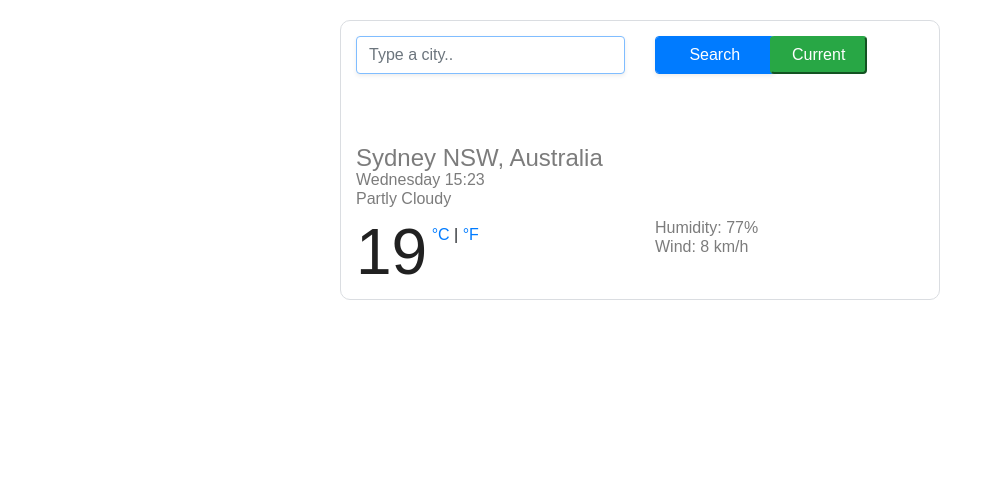
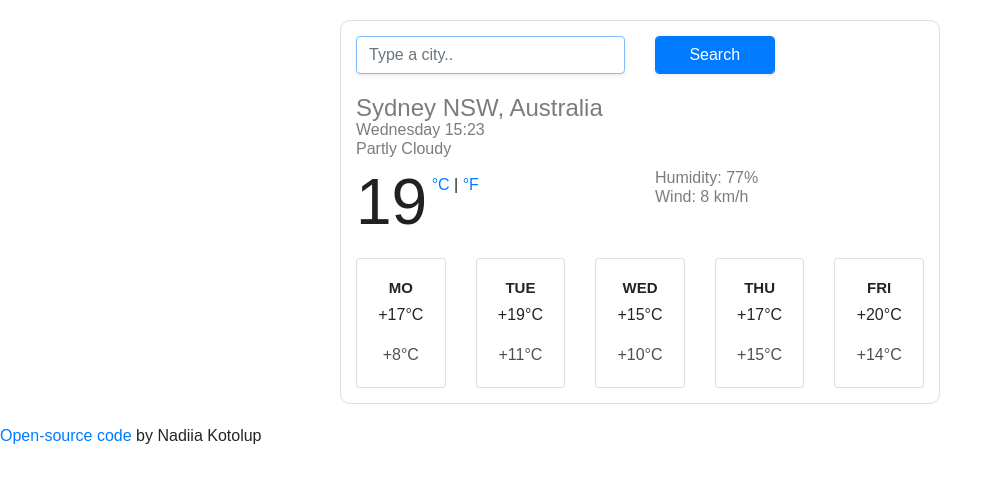
Before and after one commit to NadiiaKotolup/Weather-forecast, a plain HTML site: page index.html in a window 1280 px wide. Shown: the whole page, without its empty margins (0-1003 px from the left). Drawn offline with nearby package versions, Linux system fonts and the light colour scheme.

Commit message:
Deleted currentPositionButtonin HTML, JS and CSS. Added class card in HTML.

```diff
--- a/index.html
+++ b/index.html
@@ -35,11 +35,6 @@
                 value="Search"
                 class="form-control btn btn-primary shadow-sm"
               />
-              <div clas="col-3">
-                <button clas="currentPositionButton" id="currentPositionButton">
-                  Current
-                </button>
-              </div>
             </div>
           </div>
         </form>
@@ -68,8 +63,77 @@
             </ul>
           </div>
         </div>
+
+        <br />
+        <div class="row">
+          <div class="col">
+            <div class="card">
+              <div class="card-body text-center">
+                <h5 class="card-title">MO</h5>
+                <h5 class="card-subtitle mb-2 text-muted">
+                  <i class="fa-solid fa-cloud-sun icon"></i>
+                </h5>
+                <p class="card-text">+17°C</p>
+                <p class="card-text night">+8°C</p>
+              </div>
+            </div>
+          </div>
+          <div class="col">
+            <div class="card">
+              <div class="card-body text-center">
+                <h5 class="card-title">TUE</h5>
+                <h5 class="card-subtitle mb-2 text-muted">
+                  <i class="fa-solid fa-cloud-rain icon"></i>
+                </h5>
+                <p class="card-text">+19°C</p>
+                <p class="card-text night">+11°C</p>
+              </div>
+            </div>
+          </div>
+          <div class="col">
+            <div class="card">
+              <div class="card-body text-center">
+                <h5 class="card-title">WED</h5>
+                <h5 class="card-subtitle mb-2 text-muted">
+                  <i class="fa-solid fa-cloud-sun-rain icon"></i>
+                </h5>
+                <p class="card-text">+15°C</p>
+                <p class="card-text night">+10°C</p>
+              </div>
+            </div>
+          </div>
+          <div class="col">
+            <div class="card">
+              <div class="card-body text-center">
+                <h5 class="card-title">THU</h5>
+                <h5 class="card-subtitle mb-2 text-muted">
+                  <i class="fa-solid fa-cloud-sun icon"></i>
+                </h5>
+                <p class="card-text">+17°C</p>
+                <p class="card-text night">+15°C</p>
+              </div>
+            </div>
+          </div>
+          <div class="col">
+            <div class="card">
+              <div class="card-body text-center">
+                <h5 class="card-title">FRI</h5>
+                <h5 class="card-subtitle mb-2 text-muted">
+                  <i class="fa-solid fa-cloud icon"></i>
+                </h5>
+                <p class="card-text">+20°C</p>
+                <p class="card-text night">+14°C</p>
+              </div>
+            </div>
+          </div>
+        </div>
       </div>
     </div>
+  </div>
+  <p>
+      <a href="https://www.shecodes.io/" target="_blank"> Open-source code </a> by Nadiia Kotolup
+
+    </p>
     <script src="src/index.js"></script>
   </body>
 </html>
--- a/src/index.js
+++ b/src/index.js
@@ -49,19 +49,3 @@ function userCity(event) {
 }
 let form = document.querySelector(".search-form");
 form.addEventListener("submit", userCity);
-
-function showPosition(position) {
-  let apiKey = "5f472b7acba333cd8a035ea85a0d4d4c";
-  let lat = position.coords.latitude;
-  let lon = position.coords.longitude;
-  let url = `https://api.openweathermap.org/data/2.5/weather?lat=${lat}&lon=${lon}&units=metric&appid=${apiKey}`;
-  axios.get(url).then(showWeather);
-}
-
-function getCurrentPosition(event) {
-  event.preventDefault();
-  navigator.geolocation.getCurrentPosition(showPosition);
-}
-
-let button = document.querySelector("#currentPositionButton");
-button.addEventListener("click", getCurrentPosition);
--- a/src/styles.css
+++ b/src/styles.css
@@ -9,7 +9,9 @@ h1 {
   line-height: 28px;
   margin: 0;
 }
-
+h5 {
+  font-size: 15px;
+}
 ul {
   margin: 0 0 10px;
   padding: 0;
@@ -54,14 +56,26 @@ li {
   margin-bottom: 20px;
 }
 
-#currentPositionButton {
-  background-color: #28a745;
-  color: #fff;
-  border-color: #28a745;
-  border-radius: 4px;
-  position: relative;
-  top: -44px;
-  left: 100px;
-  margin: 6px 15px;
-  padding: 5px 20px;
+.night {
+  opacity: 0.8;
 }
+.card-title {
+  font-weight: bold;
+}
+
+.info {
+  font-size: 30px;
+  padding: 10px;
+  color: #006ec5;
+}
+.current-info {
+  border: 1px solid #006ec5;
+  background-color: white;
+  border-radius: 5px;
+}
+.col-4 {
+  font-size: 20px;
+}
+.icon {
+  color: #006ec5;
+}
```
